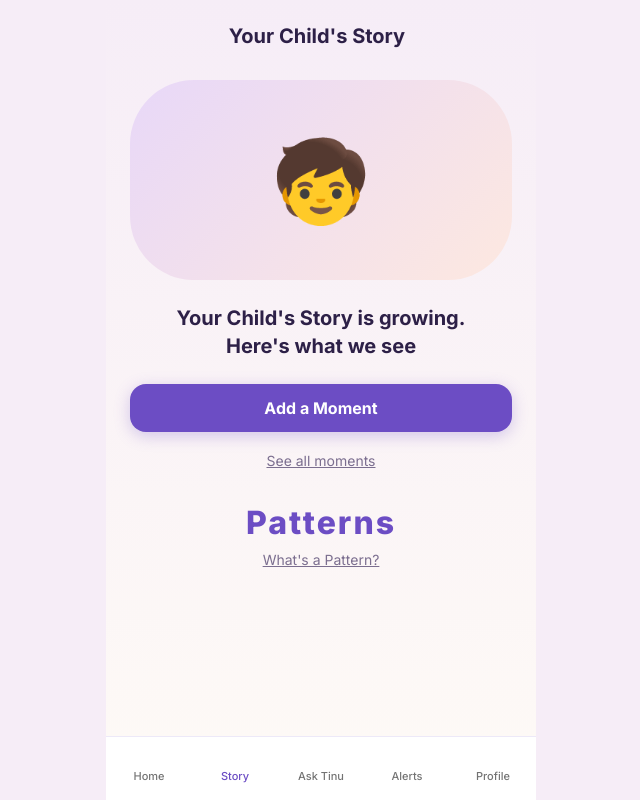
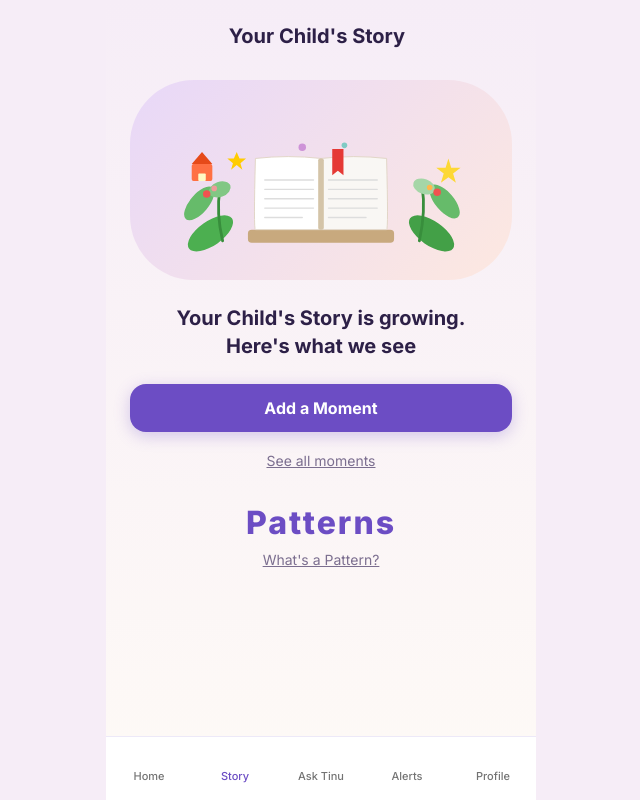
Before and after one commit to capricarun/TinyPal, a React (Vite) app: page /TinyPal/story in a window 1280 px wide. Shown: the whole page, without its empty margins (319-959 px from the left). Built offline with nearby package versions, Linux system fonts and the light colour scheme; some icons are missing.

Commit message:
Story: book illustration SVG; MomentEntry: buttons 40px height

```diff
--- a/src/app/pages/MomentEntry.tsx
+++ b/src/app/pages/MomentEntry.tsx
@@ -166,7 +166,7 @@ export default function MomentEntry() {
             color: "white",
             borderRadius: "16px",
             px: 2.5,
-            py: 1.2,
+            height: "40px",
             boxShadow: "none",
             "&:hover": { bgcolor: hasText ? "rgba(108,77,196,0.6)" : "#5a3db8", boxShadow: "none" },
           }}
@@ -185,7 +185,7 @@ export default function MomentEntry() {
               color: "#2d2047",
               borderRadius: "16px",
               px: 2,
-              py: 1.2,
+              height: "40px",
               "&:hover": { borderColor: "#6c4dc4", bgcolor: "rgba(108,77,196,0.05)" },
             }}
           >
@@ -203,7 +203,7 @@ export default function MomentEntry() {
               color: "white",
               borderRadius: "16px",
               px: 2,
-              py: 1.2,
+              height: "40px",
               boxShadow: "none",
               "&:hover": { bgcolor: hasText ? "#5a3db8" : "rgba(108,77,196,0.38)", boxShadow: "none" },
             }}
--- a/src/app/pages/Story.tsx
+++ b/src/app/pages/Story.tsx
@@ -12,6 +12,74 @@ import AutoStoriesIcon from "@mui/icons-material/AutoStories";
 import SmartToyIcon from "@mui/icons-material/SmartToy";
 import NotificationsIcon from "@mui/icons-material/Notifications";
 import PersonIcon from "@mui/icons-material/Person";
+
+function BookIllustration() {
+  return (
+    <svg viewBox="0 0 320 190" width="300" height="178" xmlns="http://www.w3.org/2000/svg">
+
+      {/* ── Left plant cluster ── */}
+      {/* Large leaf bottom-left */}
+      <ellipse cx="42" cy="152" rx="28" ry="13" fill="#4caf50" transform="rotate(-35 42 152)" />
+      {/* Medium leaf top-left */}
+      <ellipse cx="30" cy="120" rx="22" ry="10" fill="#66bb6a" transform="rotate(-50 30 120)" />
+      {/* Thin tall stem left */}
+      <path d="M 55 160 Q 48 130 52 105" fill="none" stroke="#388e3c" strokeWidth="3" strokeLinecap="round" />
+      {/* Small round leaf on stem */}
+      <ellipse cx="52" cy="105" rx="12" ry="8" fill="#81c784" transform="rotate(-20 52 105)" />
+      {/* Berry dots */}
+      <circle cx="38" cy="110" r="4" fill="#ef5350" />
+      <circle cx="46" cy="104" r="3" fill="#ef9a9a" />
+      {/* Tiny orange house/building top-left */}
+      <rect x="22" y="78" width="22" height="18" rx="2" fill="#ff7043" />
+      <polygon points="22,78 33,65 44,78" fill="#e64a19" />
+      <rect x="29" y="88" width="8" height="8" rx="1" fill="#fff9c4" />
+
+      {/* ── Right plant cluster ── */}
+      {/* Large leaf bottom-right */}
+      <ellipse cx="278" cy="152" rx="28" ry="13" fill="#43a047" transform="rotate(35 278 152)" />
+      {/* Medium leaf top-right */}
+      <ellipse cx="292" cy="118" rx="22" ry="10" fill="#66bb6a" transform="rotate(50 292 118)" />
+      {/* Thin tall stem right */}
+      <path d="M 265 160 Q 272 128 268 102" fill="none" stroke="#388e3c" strokeWidth="3" strokeLinecap="round" />
+      {/* Small round leaf on right stem */}
+      <ellipse cx="270" cy="102" rx="12" ry="8" fill="#a5d6a7" transform="rotate(20 270 102)" />
+      {/* Berry dots right */}
+      <circle cx="284" cy="108" r="4" fill="#ef5350" />
+      <circle cx="276" cy="103" r="3" fill="#ffb74d" />
+      {/* Star/sparkle top-right */}
+      <polygon points="296,72 299,82 309,82 301,88 304,98 296,92 288,98 291,88 283,82 293,82" fill="#fdd835" />
+
+      {/* ── Open book ── */}
+      {/* Book cover (bottom strip) */}
+      <rect x="82" y="148" width="156" height="14" rx="4" fill="#c8a97e" />
+      {/* Left page */}
+      <path d="M 90 72 Q 88 148 90 148 L 160 148 L 160 72 Q 125 68 90 72 Z" fill="#ffffff" stroke="#e0d5c5" strokeWidth="1" />
+      {/* Right page */}
+      <path d="M 160 72 L 160 148 L 230 148 Q 232 148 230 72 Q 195 68 160 72 Z" fill="#f9f7f4" stroke="#e0d5c5" strokeWidth="1" />
+      {/* Spine shadow center */}
+      <rect x="157" y="72" width="6" height="76" rx="2" fill="#d4c4a8" />
+      {/* Left page lines */}
+      <line x1="100" y1="95"  x2="152" y2="95"  stroke="#ddd" strokeWidth="1.5" strokeLinecap="round" />
+      <line x1="100" y1="105" x2="152" y2="105" stroke="#ddd" strokeWidth="1.5" strokeLinecap="round" />
+      <line x1="100" y1="115" x2="152" y2="115" stroke="#ddd" strokeWidth="1.5" strokeLinecap="round" />
+      <line x1="100" y1="125" x2="152" y2="125" stroke="#ddd" strokeWidth="1.5" strokeLinecap="round" />
+      <line x1="100" y1="135" x2="140" y2="135" stroke="#ddd" strokeWidth="1.5" strokeLinecap="round" />
+      {/* Right page lines */}
+      <line x1="168" y1="95"  x2="220" y2="95"  stroke="#ddd" strokeWidth="1.5" strokeLinecap="round" />
+      <line x1="168" y1="105" x2="220" y2="105" stroke="#ddd" strokeWidth="1.5" strokeLinecap="round" />
+      <line x1="168" y1="115" x2="220" y2="115" stroke="#ddd" strokeWidth="1.5" strokeLinecap="round" />
+      <line x1="168" y1="125" x2="220" y2="125" stroke="#ddd" strokeWidth="1.5" strokeLinecap="round" />
+      <line x1="168" y1="135" x2="208" y2="135" stroke="#ddd" strokeWidth="1.5" strokeLinecap="round" />
+      {/* Red bookmark ribbon */}
+      <path d="M 172 62 L 172 90 L 178 85 L 184 90 L 184 62 Z" fill="#e53935" />
+
+      {/* ── Small scattered accents ── */}
+      <circle cx="140" cy="60" r="4" fill="#ce93d8" />
+      <circle cx="185" cy="58" r="3" fill="#80cbc4" />
+      <polygon points="70,65 73,72 80,72 74,77 76,84 70,79 64,84 66,77 60,72 67,72" fill="#ffcc02" />
+    </svg>
+  );
+}
 
 export default function Story() {
   const navigate = useNavigate();
@@ -58,9 +126,10 @@ export default function Story() {
               justifyContent: "center",
               height: 200,
               mb: 3,
+              overflow: "hidden",
             }}
           >
-            <Typography sx={{ fontSize: 80 }}>🧒</Typography>
+            <BookIllustration />
           </Box>
 
           {/* Story growing section */}
```
